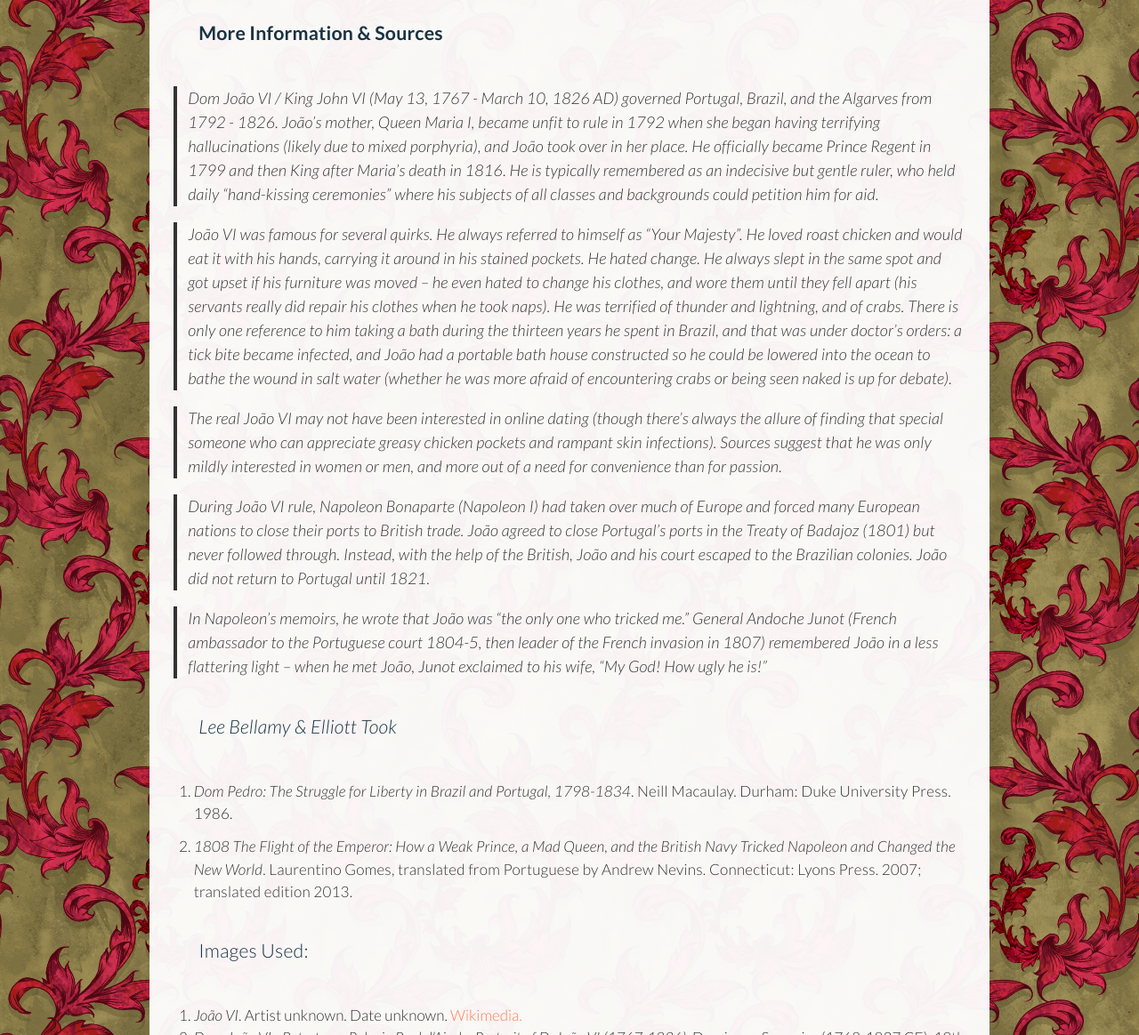
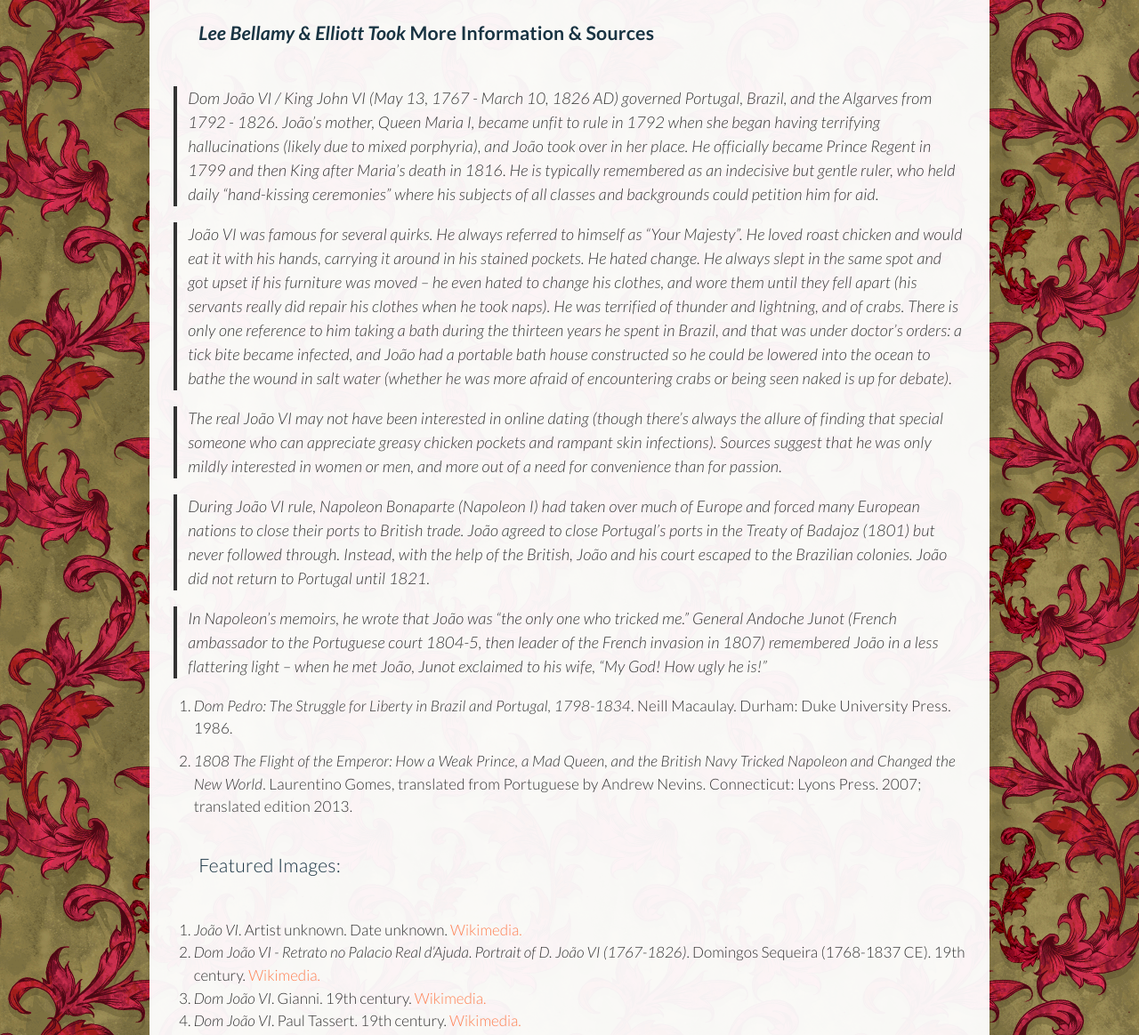
Before and after one commit to benadamstyles/making-of-history, a Jekyll site: the page built from _posts/2015-06-19-historic-hotties-dom-joao-vi-king-john-vi.md, in a window 1280 px wide and 1400 px high, scrolled down 343 px. Shown: the part 236-1400 px from the top of the window at 89% size. Built offline with Jekyll 4.4.1, drawn with Linux system fonts in a browser that asks for light colours; some web fonts are replaced.

Commit message:
Updated 2015-06-19-historic-hotties-dom-joao-vi-king-john-vi.md

```diff
--- a/_posts/2015-06-19-historic-hotties-dom-joao-vi-king-john-vi.md
+++ b/_posts/2015-06-19-historic-hotties-dom-joao-vi-king-john-vi.md
@@ -4,7 +4,9 @@
 title: "Historic Hotties: Dom Joao VI (King John VI)"
 period: "1738"
 location: Brazil
+featuredimage: ""
 ---
+
 
 
 
@@ -36,13 +39,11 @@
 
 > In Napoleon’s memoirs, he wrote that João was “the only one who tricked me.” General Andoche Junot (French ambassador to the Portuguese court 1804-5, then leader of the French invasion in 1807) remembered João in a less flattering light -- when he met João, Junot exclaimed to his wife, “My God! How ugly he is!”
 
-_Lee Bellamy & Elliott Took_
-
 1. _Dom Pedro: The Struggle for Liberty in Brazil and Portugal, 1798-1834_. Neill Macaulay. Durham: Duke University Press. 1986.
 
 2. _1808 The Flight of the Emperor: How a Weak Prince, a Mad Queen, and the British Navy Tricked Napoleon and Changed the New World_. Laurentino Gomes, translated from Portuguese by Andrew Nevins. Connecticut: Lyons Press. 2007; translated edition 2013.
 
-Images Used:
+Featured Images:
 
 1. _João VI_. Artist unknown. Date unknown. [Wikimedia.](https://en.wikipedia.org/wiki/File:Jo%C3%A3o_VI.JPG)
 2. _Dom João VI - Retrato no Palacio Real d'Ajuda_. _Portrait of D. João VI (1767-1826)_. Domingos Sequeira (1768-1837 CE). 19th century. [Wikimedia.](https://commons.wikimedia.org/wiki/File:Dom_Joao_VI_-_retrato_no_Palacio_Real_d%27Ajuda.jpg)
```
Also changed, not shown: other parts of _posts/2015-06-19-historic-hotties-dom-joao-vi-king-john-vi.md (+1 -0 lines).
